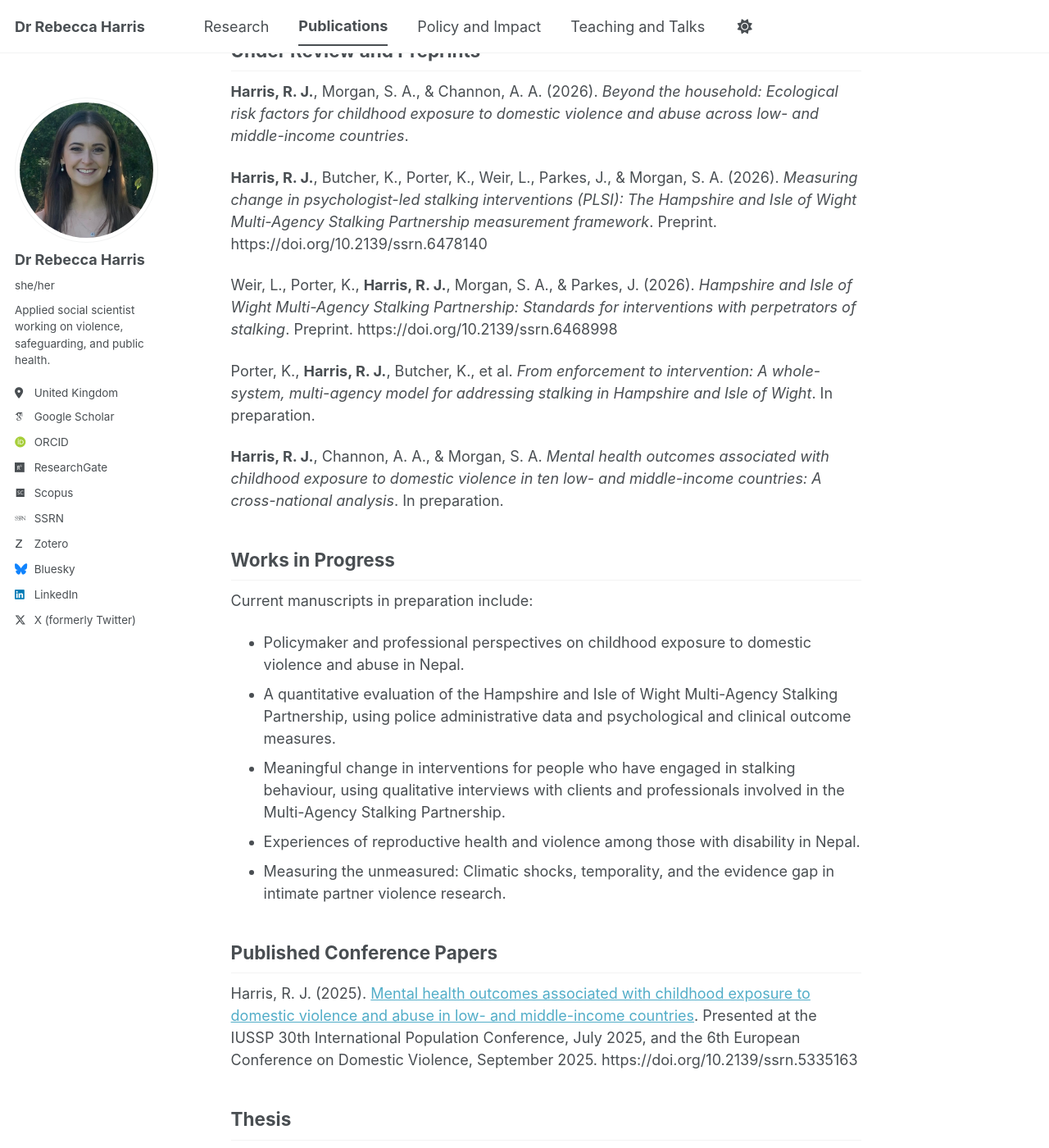
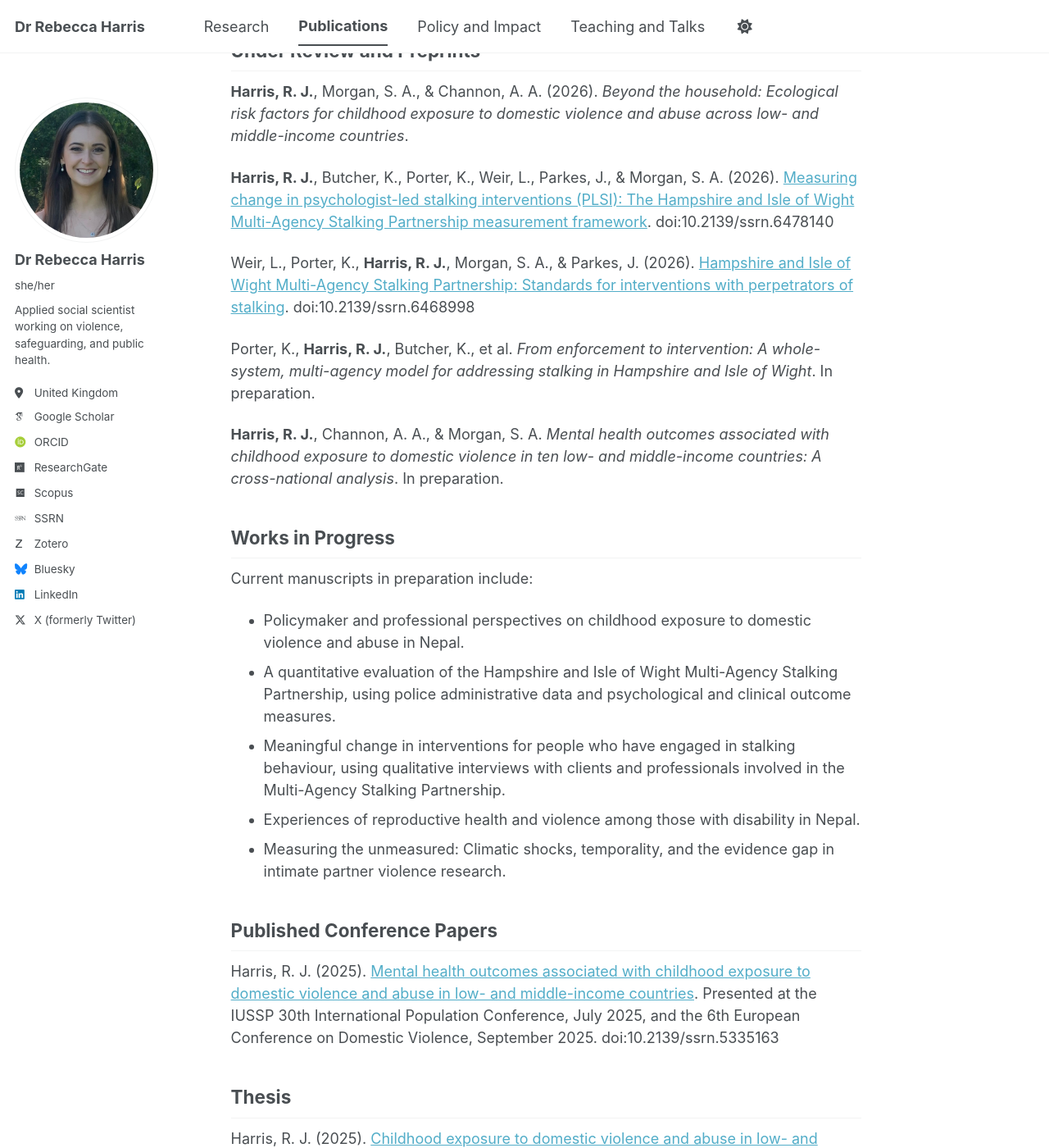
Before and after one commit to DrRebeccaHarris/drrebeccaharris.github.io, a Jekyll site: the page built from _pages/publications.md, in a window 1280 px wide and 1400 px high, scrolled down 657 px. Shown: the whole window at 82% size. Built offline with Jekyll 4.4.1, drawn with Linux system fonts in a browser that asks for light colours; some web fonts are replaced; a script bundle is joined from its source files by our own code; library files that are not in the unit come from our copies; some of the changed lines change nothing that is shown; some of the changed text lies outside the part shown.

Commit message:
Update publications.md

```diff
--- a/_pages/publications.md
+++ b/_pages/publications.md
@@ -20,9 +20,9 @@ Klinkner, M., Smith, E., & **Harris, R. J.** (2025). [Rights-informed mass grave
 
 **Harris, R. J.**, Morgan, S. A., & Channon, A. A. (2026). *Beyond the household: Ecological risk factors for childhood exposure to domestic violence and abuse across low- and middle-income countries*.
 
-**Harris, R. J.**, Butcher, K., Porter, K., Weir, L., Parkes, J., & Morgan, S. A. (2026). *Measuring change in psychologist-led stalking interventions (PLSI): The Hampshire and Isle of Wight Multi-Agency Stalking Partnership measurement framework*. Preprint. https://doi.org/10.2139/ssrn.6478140
+**Harris, R. J.**, Butcher, K., Porter, K., Weir, L., Parkes, J., & Morgan, S. A. (2026). [Measuring change in psychologist-led stalking interventions (PLSI): The Hampshire and Isle of Wight Multi-Agency Stalking Partnership measurement framework](https://doi.org/10.2139/ssrn.6478140). doi:10.2139/ssrn.6478140
 
-Weir, L., Porter, K., **Harris, R. J.**, Morgan, S. A., & Parkes, J. (2026). *Hampshire and Isle of Wight Multi-Agency Stalking Partnership: Standards for interventions with perpetrators of stalking*. Preprint. https://doi.org/10.2139/ssrn.6468998
+Weir, L., Porter, K., **Harris, R. J.**, Morgan, S. A., & Parkes, J. (2026). [Hampshire and Isle of Wight Multi-Agency Stalking Partnership: Standards for interventions with perpetrators of stalking](https://doi.org/10.2139/ssrn.6468998). doi:10.2139/ssrn.6468998
 
 Porter, K., **Harris, R. J.**, Butcher, K., et al. *From enforcement to intervention: A whole-system, multi-agency model for addressing stalking in Hampshire and Isle of Wight*. In preparation.
 
@@ -40,8 +40,8 @@ Current manuscripts in preparation include:
 
 ## Published Conference Papers
 
-Harris, R. J. (2025). [Mental health outcomes associated with childhood exposure to domestic violence and abuse in low- and middle-income countries](https://doi.org/10.2139/ssrn.5335163). Presented at the IUSSP 30th International Population Conference, July 2025, and the 6th European Conference on Domestic Violence, September 2025. https://doi.org/10.2139/ssrn.5335163
+Harris, R. J. (2025). [Mental health outcomes associated with childhood exposure to domestic violence and abuse in low- and middle-income countries](https://doi.org/10.2139/ssrn.5335163). Presented at the IUSSP 30th International Population Conference, July 2025, and the 6th European Conference on Domestic Violence, September 2025. doi:10.2139/ssrn.5335163
 
 ## Thesis
 
-Harris, R. J. (2025). [Childhood exposure to domestic violence and abuse in low- and middle-income countries](https://eprints.soton.ac.uk/503055/). Doctoral thesis, University of Southampton. https://eprints.soton.ac.uk/503055/
+Harris, R. J. (2025). [Childhood exposure to domestic violence and abuse in low- and middle-income countries](https://eprints.soton.ac.uk/503055/). Doctoral thesis, University of Southampton.
```
